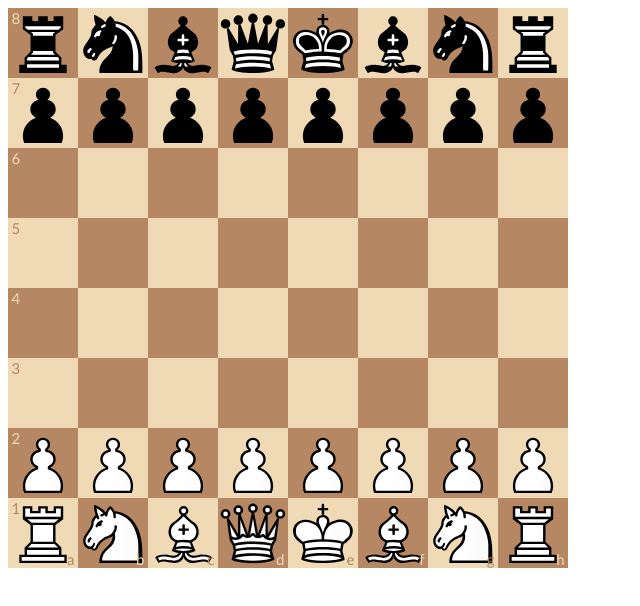
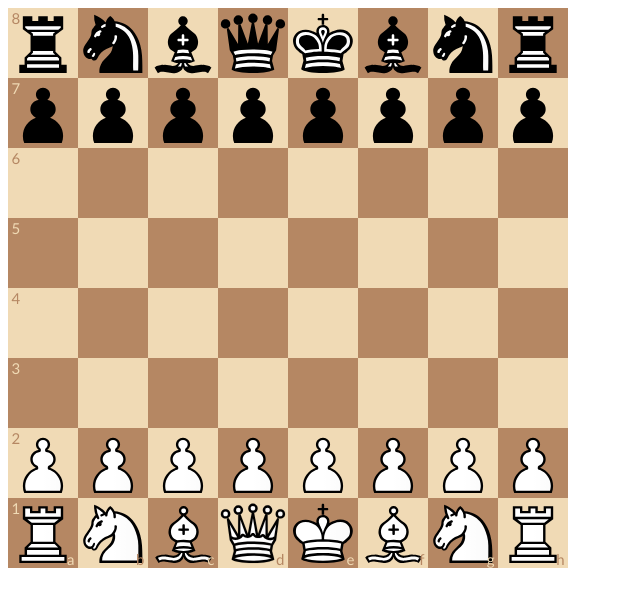
Before and after one commit to Askwells/Chessboard, a Vue app: page / in a window 1280 px wide. Shown: the top 606 px of the page, without its empty margins (0-640 px from the left). Built offline with nearby package versions, Linux system fonts and the light colour scheme.

Commit message:
Added 10x12 Board Represenation and Last Move Highlighting

```diff
--- a/src/Components/Board.vue
+++ b/src/Components/Board.vue
@@ -1,28 +1,55 @@
 <script setup lang="ts">
-import { onMounted, onUnmounted, ref, computed } from 'vue';
-import * as utils from '@/utils.ts';
+import { onMounted, onUnmounted, computed } from 'vue';
+import * as utils from '@/utils';
+import * as c from '@/types';
 import useBoard from '@/Composables/useBoard';
 import useDragDrop from '@/Composables/useDragDrop';
-import type { Move, Piece } from '@/types';
 
-const { board, moveHistory, loadFEN } = useBoard();
-const { dragStart, dragging, dragEnd, currentDrag } = useDragDrop(board.value, (move: Move) => {
-  board.value[move.targetSquare] = move.piece;
-  board.value[move.originSquare] = null;
-});
-loadFEN('rnbqkbnr/pppppppp/8/8/8/8/PPPPPPPP/RNBQKBNR w KQkq - 0 1', board.value);
+const { board8x8, loadFEN } = useBoard();
+const { dragStart, dragging, dragEnd, currentDrag } = useDragDrop(
+  (square: number) => {
+    onDragStart(square);
+  },
+  (move: c.Move) => {
+    onMove(move);
+  },
+);
 
-const getPieceImgURL = (piece: Piece) => {
-  return new URL(`../Assets/Images/${piece.color}${piece.type}.svg`, import.meta.url).href;
+const onDragStart = (square: number) => {
+  if (!squares.value[square]) return;
+  squares.value[square].highlighted = true;
+};
+
+const onMove = (move: c.Move) => {
+  if (move.originSquare === move.targetSquare) {
+    squares.value[move.originSquare]!.highlighted = false;
+    return;
+  }
+
+  board8x8.value[move.targetSquare] = board8x8.value[move.originSquare] as number;
+  board8x8.value[move.originSquare] = c.empty;
+
+  squares.value[move.originSquare]!.highlighted = true;
+  squares.value[move.targetSquare]!.highlighted = true;
+};
+
+loadFEN(board8x8.value);
+
+const getPieceImgURL = (piece: c.Piece) => {
+  return new URL(
+    `../Assets/Images/${utils.getPieceColor(piece) === c.Color.white ? 'w' : 'b'}${utils.pieceTypeToChar(utils.getPieceType(piece))}.svg`,
+    import.meta.url,
+  ).href;
 };
 
 const squares = computed(() =>
-  board.value.map((piece, index) => ({
+  board8x8.value.map((piece, index) => ({
     piece,
     index,
     isRankIndicator: utils.toFile(index) === 0,
     isFileIndicator: utils.toRank(index) === 0,
-    color: (utils.toRank(index) + utils.toFile(index)) % 2 === 0 ? 'Light' : 'Dark',
+    color: (utils.toRank(index) + utils.toFile(index)) % 2 !== 0 ? 'Light' : 'Dark',
+    highlighted: false,
   })),
 );
 
@@ -45,18 +72,20 @@ onUnmounted(() => {
         :key="square.index"
         :id="square.index.toString()"
         class="Square"
-        :class="square.color"
+        :class="[square.color, { Highlighted: square.highlighted }]"
       >
         <span v-if="square.isRankIndicator" :class="{ RankIndicator: square.isRankIndicator }">{{
           utils.toRank(square.index) + 1
         }}</span>
         <span v-if="square.isFileIndicator" :class="{ FileIndicator: square.isFileIndicator }">{{
-          utils.toAlgebraic(square.index)[0]
+          utils.indexToAlgebraic(square.index)[0]
         }}</span>
         <img
           v-if="square.piece"
           class="Piece"
-          :class="{ Dragging: currentDrag?.originSquare === square.index }"
+          :class="{
+            Dragging: currentDrag?.originSquare === square.index,
+          }"
           :style="
             currentDrag?.originSquare === square.index
               ? {
@@ -67,7 +96,7 @@ onUnmounted(() => {
           "
           :src="getPieceImgURL(square.piece)"
           draggable="false"
-          @pointerdown="(ev: PointerEvent) => dragStart(ev, square.index, square.piece!)"
+          @pointerdown="(ev: PointerEvent) => dragStart(ev, square.index)"
         />
       </div>
     </div>
@@ -95,6 +124,14 @@ onUnmounted(() => {
 
 .Square.Dark {
   background-color: #b58763;
+}
+
+.Square.Light.Highlighted {
+  background-color: #f6ec6f;
+}
+
+.Square.Dark.Highlighted {
+  background-color: #ddc348;
 }
 
 .Square.Light.LegalMove {
--- a/src/Composables/useBoard.ts
+++ b/src/Composables/useBoard.ts
@@ -1,32 +1,51 @@
-import { Color, PieceType, type FEN, type Square } from '@/types';
-import { ref } from 'vue';
+import { computed, ref } from 'vue';
+import * as c from '@/types';
 import * as utils from '@/utils';
 
-export default function useBoard(initialState: Square[] = Array(64).fill(null)) {
-  const board = ref<Square[]>(initialState);
-  const moveHistory = ref<string[]>([]);
+export default function useBoard(initialBoardState: number[] = Array(64).fill(0)) {
+  const board8x8 = ref<number[]>(initialBoardState);
+  const board10x12 = computed<number[]>(() => to10x12(board8x8.value));
 
-  const loadFEN = (fen: FEN, boardState: Square[]) => {
+  const to10x12 = (board8x8: number[]): number[] => {
+    const board10x12: number[] = new Array(120).fill(c.offBoard);
+
+    for (let rank = 0; rank < 8; rank++) {
+      for (let file = 0; file < 8; file++) {
+        const index8x8 = rank * 8 + file;
+        const index10x12 = (rank + 2) * 10 + (file + 1);
+        board10x12[index10x12] = board8x8[index8x8] ?? c.empty;
+      }
+    }
+
+    return board10x12;
+  };
+
+  const loadFEN = (boardState8x8: number[], fen: c.FEN = c.startingPositionFEN) => {
     const fenFields = fen.split(' ');
     const piecePlacementField = fenFields[0]!;
 
     let currentRank = 7;
     let currentFile = 0;
 
-    for (const char of piecePlacementField) {
+    for (let char of piecePlacementField) {
       if (char === '/') {
         currentRank--;
         currentFile = 0;
-      } else if (/^\d$/.test(char)) {
+      } else if (/^\d+$/.test(char)) {
         currentFile += Number(char);
       } else {
-        const color = char === char.toLowerCase() ? Color.Black : Color.White;
-        const type = char.toLowerCase() as PieceType;
-        boardState[utils.toIndex(currentRank, currentFile)] = { color, type };
+        const currentIndex = utils.toIndex(currentRank, currentFile);
+        const pieceType = utils.pieceTypeFromChar(char.toLowerCase());
+
+        boardState8x8[currentIndex] = (char === char.toLowerCase() ? -1 : 1) * pieceType!;
         currentFile++;
       }
     }
   };
 
-  return { board, moveHistory, loadFEN };
+  return {
+    board8x8,
+    board10x12,
+    loadFEN,
+  };
 }
--- a/src/Composables/useDragDrop.ts
+++ b/src/Composables/useDragDrop.ts
@@ -1,8 +1,7 @@
-import { MoveType, type Move, type Piece, type Square } from '@/types';
 import { ref } from 'vue';
+import * as c from '@/types';
 
 type DragState = {
-  piece: Piece;
   pieceElement: HTMLElement;
   originSquare: number;
   x: number;
@@ -13,8 +12,11 @@ type DragState = {
 
 let currentDrag = ref<DragState | null>(null);
 
-export default function useDragDrop(boardState: Square[], onMove: (move: Move) => void) {
-  const dragStart = (ev: PointerEvent, square: number, piece: Piece) => {
+export default function useDragDrop(
+  onDragStart: (square: number) => void,
+  onMove: (move: c.Move) => void,
+) {
+  const dragStart = (ev: PointerEvent, square: number) => {
     if (ev.pointerType !== 'mouse') return;
     // Accept only left mouse button input
     if (ev.button !== 0) return;
@@ -23,7 +25,6 @@ export default function useDragDrop(boardState: Square[], onMove: (move: Move) =
     const rect = pieceElement.getBoundingClientRect();
 
     currentDrag.value = {
-      piece,
       pieceElement,
       originSquare: square,
       x: ev.clientX,
@@ -31,6 +32,8 @@ export default function useDragDrop(boardState: Square[], onMove: (move: Move) =
       offsetX: ev.clientX - rect.left,
       offsetY: ev.clientY - rect.top,
     };
+
+    onDragStart(square);
   };
 
   const dragging = (ev: PointerEvent) => {
@@ -47,12 +50,11 @@ export default function useDragDrop(boardState: Square[], onMove: (move: Move) =
     const el = document.elementFromPoint(currentDrag.value.x, currentDrag.value.y);
     const squareElement = el?.closest('.Square') as HTMLElement | null;
 
-    if (squareElement && boardState[Number(squareElement.id)] === null) {
+    if (squareElement) {
       onMove({
         originSquare: currentDrag.value.originSquare,
         targetSquare: Number(squareElement.id),
-        type: MoveType.Normal,
-        piece: currentDrag.value.piece,
+        type: c.MoveType.Normal,
       });
     }
 
--- a/src/types.ts
+++ b/src/types.ts
@@ -1,21 +1,36 @@
-export enum Color {
-  White = 'w',
-  Black = 'b',
+// prettier-ignore
+export const enum PieceType {
+  pawn   =  1,
+  knight =  2,
+  bishop =  3,
+  rook   =  4,
+  queen  =  5,
+  king   =  6,
 }
 
-export enum PieceType {
-  Pawn = 'p',
-  Knight = 'n',
-  Bishop = 'b',
-  Rook = 'r',
-  Queen = 'q',
-  King = 'k',
+// prettier-ignore
+export const enum Piece {
+  whitePawn   =  1,
+  whiteKnight =  2,
+  whiteBishop =  3,
+  whiteRook   =  4,
+  whiteQueen  =  5,
+  whiteKing   =  6,
+  blackPawn   = -1,
+  blackKnight = -2,
+  blackBishop = -3,
+  blackRook   = -4,
+  blackQueen  = -5,
+  blackKing   = -6,
 }
 
-export type Piece = {
-  color: Color;
-  type: PieceType;
-};
+export const empty = 0;
+export const offBoard = -99;
+
+export const enum Color {
+  white = 0,
+  black = 1,
+}
 
 export enum MoveType {
   Normal,
@@ -30,9 +45,7 @@ export type Move = {
   originSquare: number;
   targetSquare: number;
   type: MoveType;
-  piece: Piece;
 };
 
-export type Square = Piece | null;
-
 export type FEN = string;
+export const startingPositionFEN = 'rnbqkbnr/pppppppp/8/8/8/8/PPPPPPPP/RNBQKBNR w KQkq - 0 1';
--- a/src/utils.ts
+++ b/src/utils.ts
@@ -1,4 +1,4 @@
-const algebraicFiles = ['a', 'b', 'c', 'd', 'e', 'f', 'g', 'h'];
+import * as c from '@/types';
 
 export function toRank(index: number) {
   return Math.floor(index / 8);
@@ -12,6 +12,38 @@ export function toIndex(rank: number, file: number) {
   return rank * 8 + file;
 }
 
-export function toAlgebraic(index: number) {
-  return `${algebraicFiles[toFile(index)]}${toRank(index) + 1}`;
+export function indexToAlgebraic(index: number) {
+  return `${['a', 'b', 'c', 'd', 'e', 'f', 'g', 'h'][toFile(index)]}${toRank(index) + 1}`;
 }
+
+export function getPieceColor(piece: c.Piece) {
+  return piece > 0 ? c.Color.white : c.Color.black;
+}
+
+export function getPieceType(piece: c.Piece) {
+  return Math.abs(piece) as c.PieceType;
+}
+
+export function pieceTypeFromChar(char: string) {
+  const typeMap: Record<string, c.PieceType> = {
+    p: c.PieceType.pawn,
+    n: c.PieceType.knight,
+    b: c.PieceType.bishop,
+    r: c.PieceType.rook,
+    q: c.PieceType.queen,
+    k: c.PieceType.king,
+  };
+  return typeMap[char];
+}
+
+export function pieceTypeToChar(pieceType: c.PieceType) {
+  const charMap: Record<c.PieceType, string> = {
+    [c.PieceType.pawn]: 'p',
+    [c.PieceType.knight]: 'n',
+    [c.PieceType.bishop]: 'b',
+    [c.PieceType.rook]: 'r',
+    [c.PieceType.queen]: 'q',
+    [c.PieceType.king]: 'k',
+  };
+  return charMap[pieceType];
+}
```
